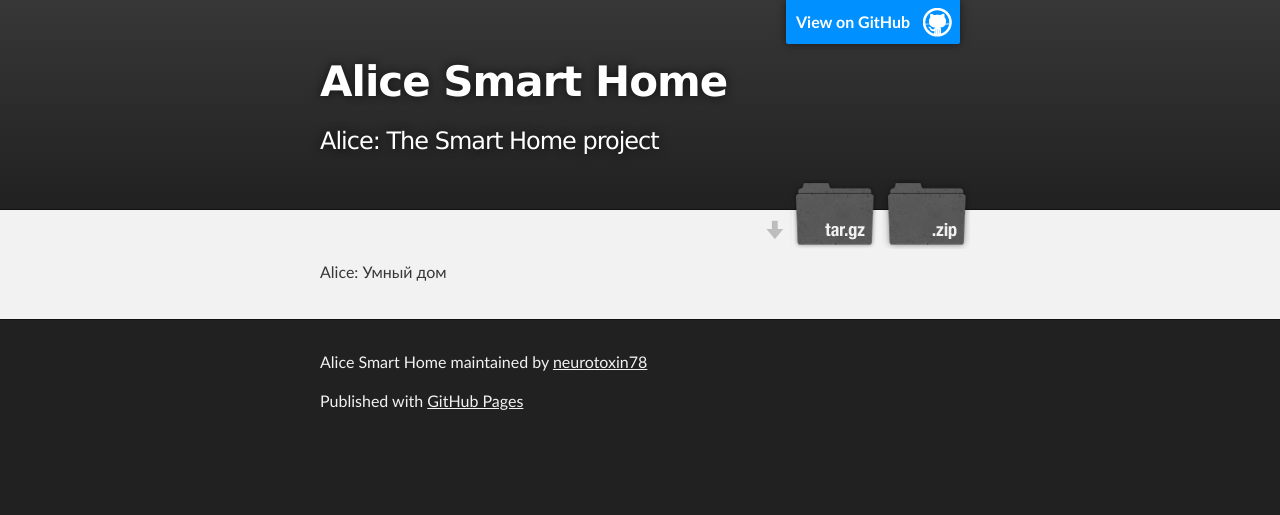
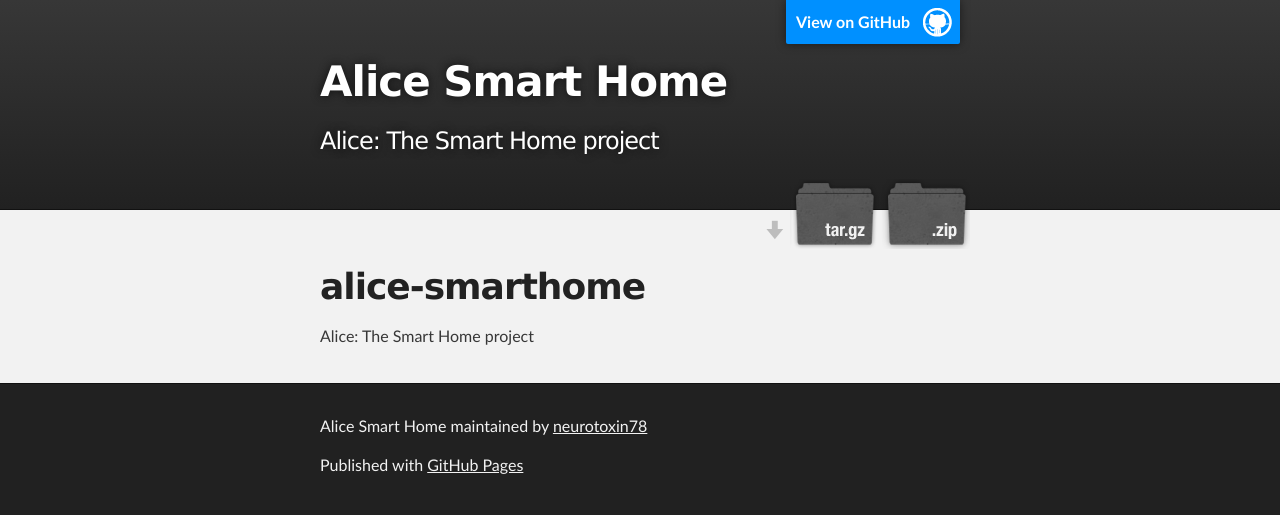
Before and after one commit to neurotoxin78/alice-smarthome, a plain HTML site: page index.html in a window 1280 px wide. Drawn offline with Linux system fonts and the light colour scheme.

Commit message:
Create gh-pages branch via GitHub

```diff
--- a/index.html
+++ b/index.html
@@ -31,7 +31,10 @@
     <!-- MAIN CONTENT -->
     <div id="main_content_wrap" class="outer">
       <section id="main_content" class="inner">
-        <p>Alice: Умный дом</p>
+        <h1>
+<a name="alice-smarthome" class="anchor" href="#alice-smarthome"><span class="octicon octicon-link"></span></a>alice-smarthome</h1>
+
+<p>Alice: The Smart Home project</p>
       </section>
     </div>
 
--- a/params.json
+++ b/params.json
@@ -1 +1 @@
-{"name":"Alice Smart Home","tagline":"Alice: The Smart Home project","body":"Alice: Умный дом\r\n","google":"","note":"Don't delete this file! It's used internally to help with page regeneration."}
+{"name":"Alice Smart Home","tagline":"Alice: The Smart Home project","body":"alice-smarthome\r\n===============\r\n\r\nAlice: The Smart Home project\r\n","google":"","note":"Don't delete this file! It's used internally to help with page regeneration."}
```
